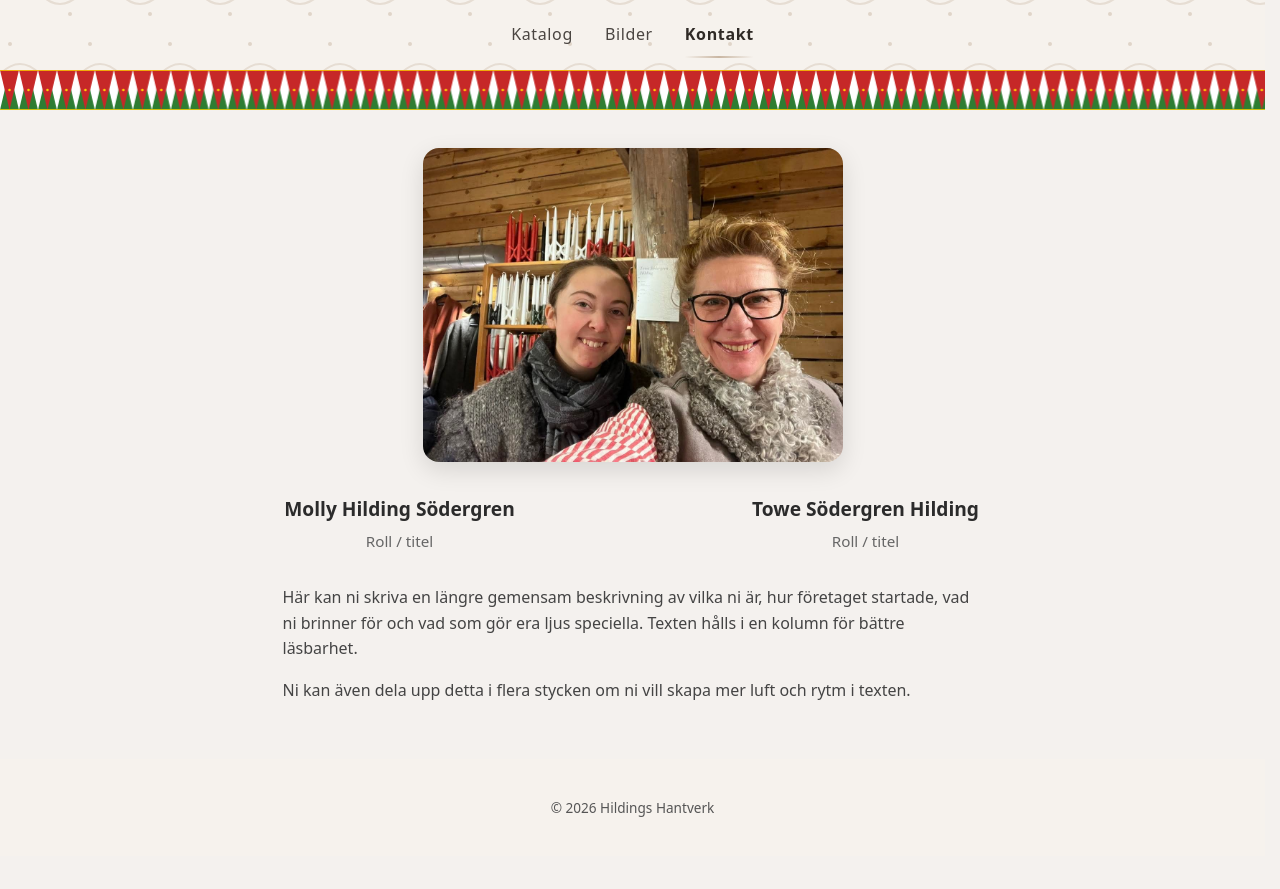
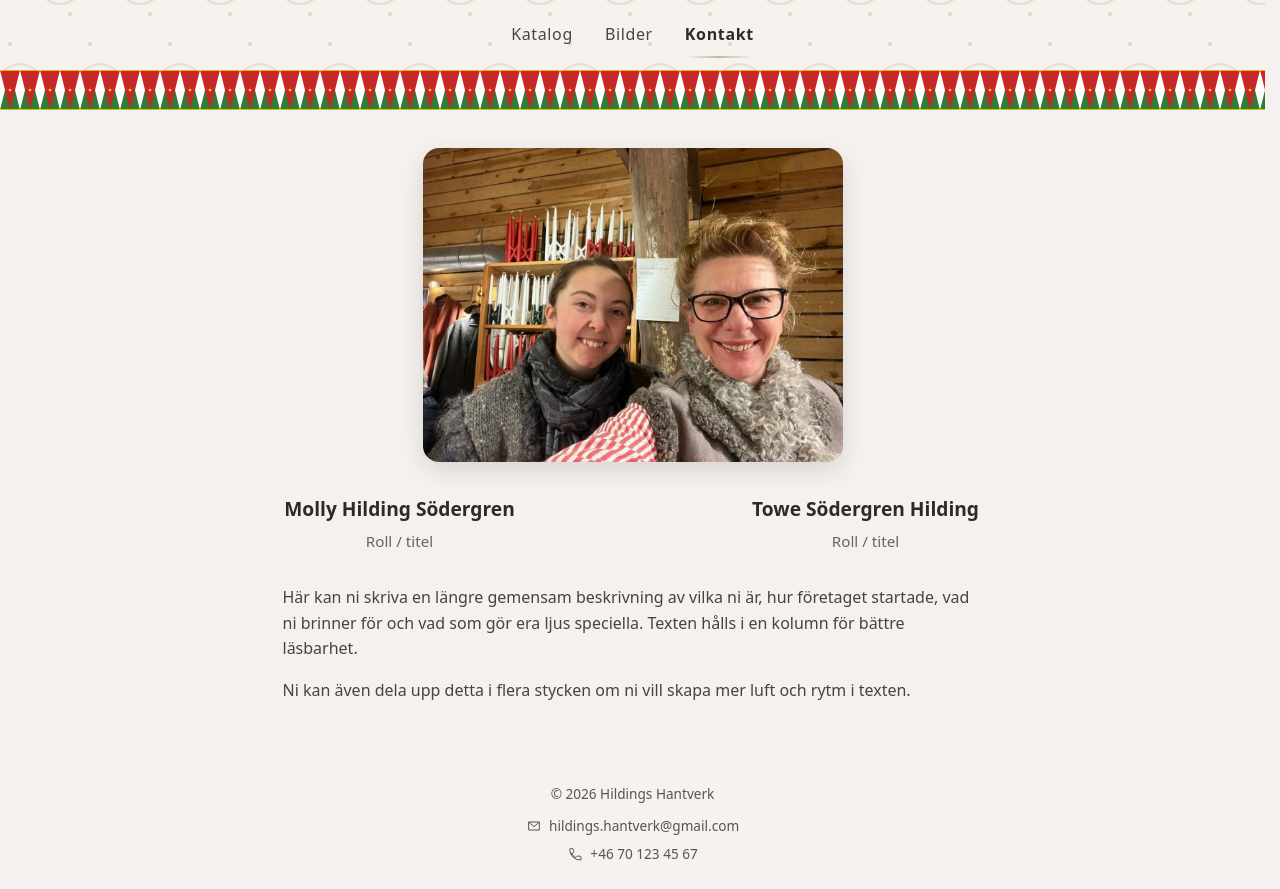
Before and after one commit to flugge00/hildings-hantverk-hemsida, an Eleventy site: page src/contact.html in a window 1280 px wide. Shown: the part 126-1015 px from the top of the page. Before the commit the page ends 982 px from the top, so only its background shows below. Built offline with nearby package versions, Linux system fonts and the light colour scheme; Eleventy itself is replaced by a stand-in of ours; files that its build step writes are made by us from their sources.

Commit message:
Add footer and favicon

```diff
--- a/src/_includes/footer.html
+++ b/src/_includes/footer.html
@@ -1,3 +1,22 @@
 <footer class="site-footer">
   <p>© {{ "now" | date: "%Y" }} Hildings Hantverk</p>
+
+  <div class="footer-contact">
+    <a href="mailto:hildings.hantverk@gmail.com" class="footer-link">
+      <svg class="icon" viewBox="0 0 24 24" aria-hidden="true">
+        <path d="M4 6h16v12H4z" fill="none" stroke="currentColor" stroke-width="1.5"/>
+        <path d="M4 6l8 7 8-7" fill="none" stroke="currentColor" stroke-width="1.5"/>
+      </svg>
+      hildings.hantverk@gmail.com
+    </a>
+
+    <a href="tel:+46701234567" class="footer-link">
+      <svg class="icon" viewBox="0 0 24 24" aria-hidden="true">
+        <!-- classic phone handset shape -->
+        <path d="M6.62 10.79a15.05 15.05 0 006.59 6.59l2.2-2.2a1 1 0 011.11-.21 11.36 11.36 0 003.55.57 1 1 0 011 1V20a1 1 0 01-1 1A16 16 0 014 5a1 1 0 011-1h3.5a1 1 0 011 1 11.36 11.36 0 00.57 3.55 1 1 0 01-.21 1.11l-2.24 2.13z"
+              fill="none" stroke="currentColor" stroke-width="1.5" stroke-linecap="round" stroke-linejoin="round"/>
+      </svg>
+      +46 70 123 45 67
+    </a>
+  </div>
 </footer>
--- a/src/_includes/header.html
+++ b/src/_includes/header.html
@@ -34,32 +34,35 @@
       <a href="{{ '/contact/' | url }}" class="{% if nav == 'contact' %}active{% endif %}">Kontakt</a>
     </nav>
 
-
-<svg class="header-border" width="100%" height="30" viewBox="0 0 1000 30" xmlns="http://www.w3.org/2000/svg" preserveAspectRatio="none">
+  <svg
+    class="header-border"
+    width="100%"
+    height="30"
+    viewBox="0 0 100 30"
+    xmlns="http://www.w3.org/2000/svg"
+    preserveAspectRatio="xMinYMin meet"
+  >
     <!-- Background -->
     <rect width="100%" height="30" fill="#ffffff" />
 
-  <!-- Minimalist triangle pattern -->
     <defs>
-    <pattern id="triPattern" patternUnits="userSpaceOnUse" width="15" height="30">
-      <!-- Green triangle -->
+      <pattern
+        id="triPattern"
+        patternUnits="userSpaceOnUse"
+        width="15"
+        height="30"
+      >
         <polygon points="0,30 7.5,0 15,30" fill="#2e7d32"/>
-      <!-- Red triangle offset -->
         <polygon points="0,0 7.5,30 15,0" fill="#c62828"/>
-      <!-- Tiny gold circle at center for subtle highlight -->
         <circle cx="7.5" cy="15" r="1" fill="#ffd700"/>
       </pattern>
     </defs>
 
-  <!-- Apply pattern with scaling to fill entire width -->
-  <rect width="100%" height="30" fill="url(#triPattern)" />
+    <!-- VERY IMPORTANT: use a large rect in user space -->
+    <rect x="0" y="0" width="2000" height="30" fill="url(#triPattern)" />
 
-  <!-- Thin gold top and bottom lines -->
-  <line x1="0" y1="0" x2="100%" y2="0" stroke="#ffd700" stroke-width="1" />
-  <line x1="0" y1="30" x2="100%" y2="30" stroke="#ffd700" stroke-width="1" />
+    <line x1="0" y1="0" x2="2000" y2="0" stroke="#ffd700" stroke-width="1"/>
+    <line x1="0" y1="30" x2="2000" y2="30" stroke="#ffd700" stroke-width="1"/>
   </svg>
 
-
-
-
 </header>
--- a/src/_includes/layout.html
+++ b/src/_includes/layout.html
@@ -5,6 +5,7 @@
   <title>{{ title }}</title>
   <meta name="viewport" content="width=device-width, initial-scale=1">
   <link rel="stylesheet" href="{{ '/css/style.css' | url }}">
+  <link rel="icon" href="{{ '/favicon.png' | url }}">
 </head>
 <body id="main-body" class="page">
 
--- a/src/css/style.css
+++ b/src/css/style.css
@@ -592,10 +592,43 @@ body.modal-open {
 .site-footer {
   margin-top: auto;
   text-align: center;
-  padding: 1.5rem 1rem;
+  margin: 1.5rem 1rem;
   font-size: 0.85rem;
   background: #f6f2ed;
   color: #555;
+}
+
+.site-footer p {
+  margin: 0 0;
+  color: #555;
+}
+
+.footer-contact {
+  margin-top: 0.6rem;
+  display: flex;
+  flex-direction: column;
+  gap: 0.4rem;
+  align-items: center;
+}
+
+.footer-link {
+  display: inline-flex;
+  align-items: center;
+  gap: 0.45rem;
+  color: #555;       /* dark text instead of blue */
+  text-decoration: none;  /* remove underline */
+  transition: color 0.2s ease;
+}
+
+.footer-link:hover {
+  color: #000;            /* slightly darker on hover */
+}
+
+.footer-link .icon {
+  width: 16px;
+  height: 16px;
+  stroke: currentColor;
+  flex-shrink: 0;
 }
 
 /* ---------- Headings ---------- */
```
Also changed, not shown: src/index.html (+1 -1 lines), .eleventy.js, README.md, src/favicon.png (added). Lines whose indentation alone changed are shown as unchanged.
